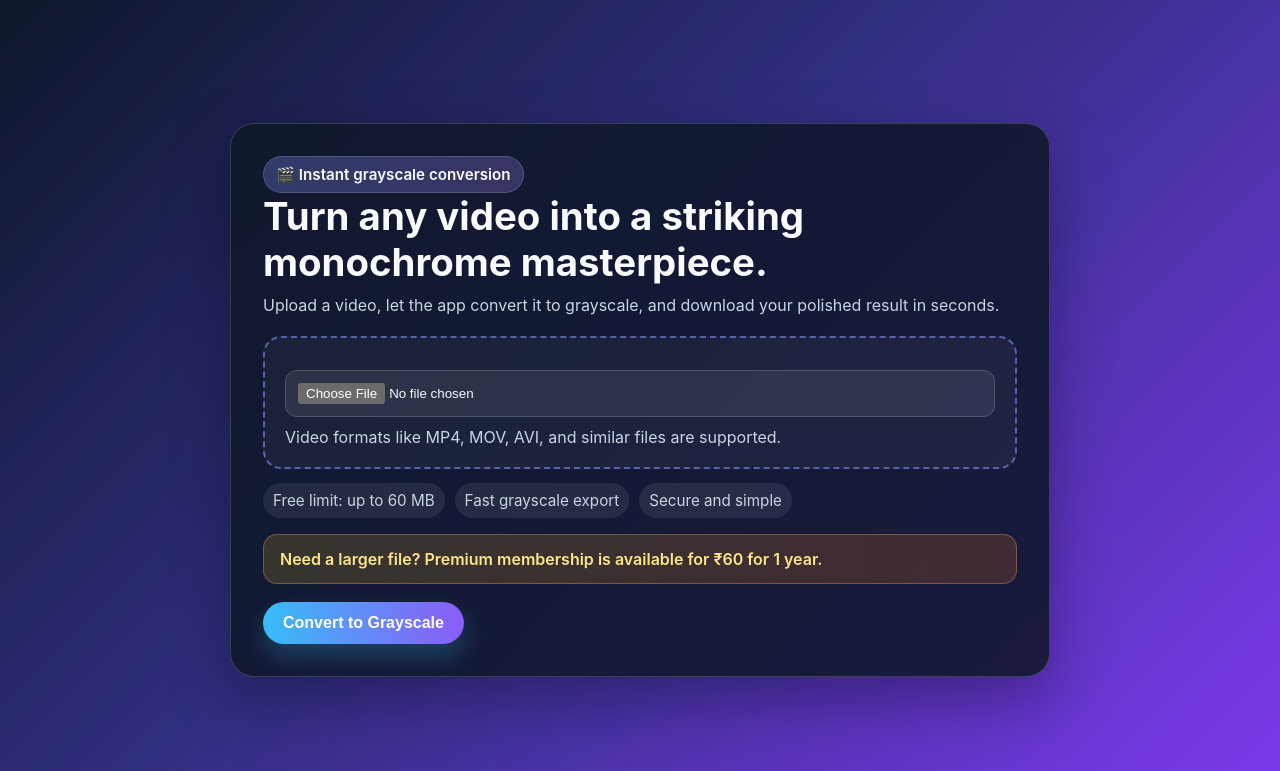
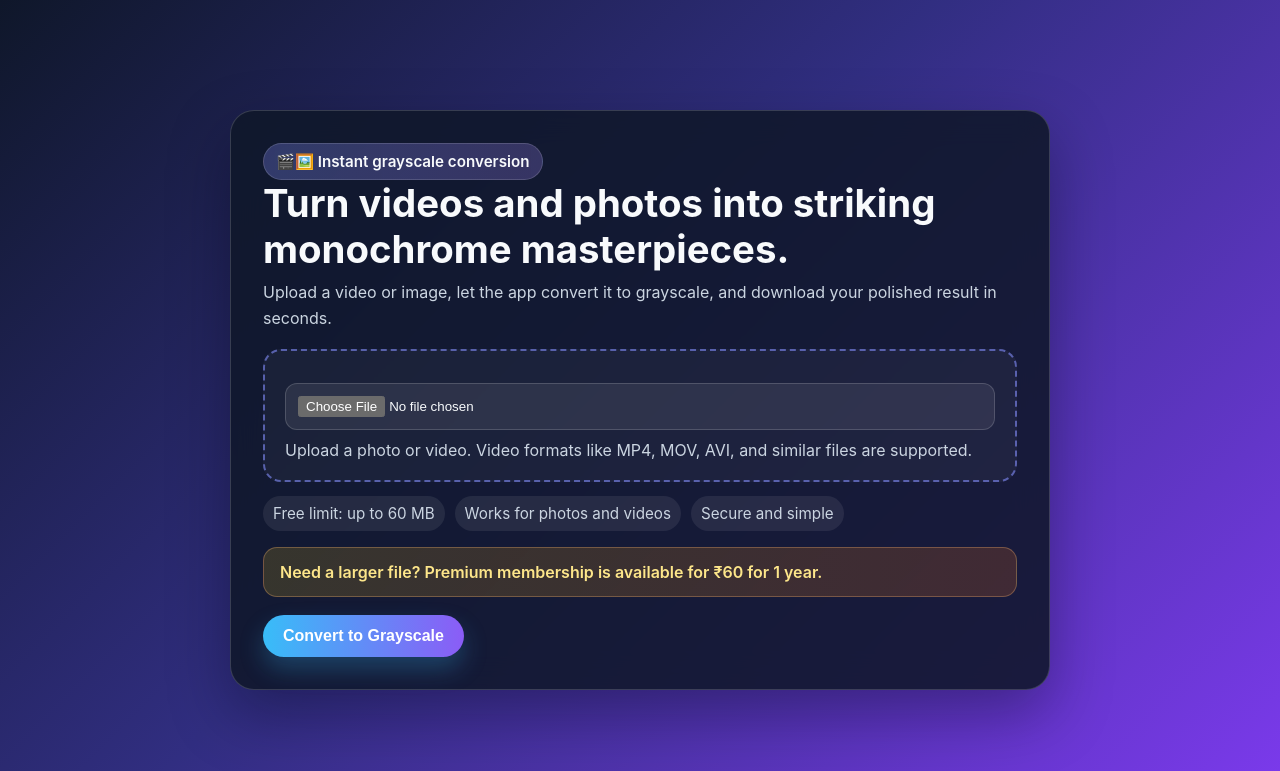
Before and after one commit to SagarDhillon01/Greyscale-video, a Flask app: page / in a window 1280 px wide. Shown: the top 771 px of the page. Run offline with Flask 3, Linux system fonts and the light colour scheme; parts of the project's set-up code (start-up, migrations or seed data) failed here and were passed over.

Commit message:
Support grayscale photos alongside videos

```diff
--- a/app.py
+++ b/app.py
@@ -3,6 +3,7 @@ import uuid
 from pathlib import Path
 
 import cv2
+import numpy as np
 from flask import Flask, flash, redirect, render_template, request, send_file
 from werkzeug.exceptions import RequestEntityTooLarge
 
@@ -43,52 +44,67 @@ def handle_too_large(_):
 @app.route("/", methods=["GET", "POST"])
 def index():
     if request.method == "POST":
-        if "video" not in request.files or request.files["video"].filename == "":
-            flash("Please choose a video file.")
+        if "media" not in request.files or request.files["media"].filename == "":
+            flash("Please choose a file.")
             return redirect(request.url)
 
-        uploaded_file = request.files["video"]
-        if not uploaded_file.mimetype.startswith("video/"):
-            flash("Please upload a valid video file, not an image.")
-            return redirect(request.url)
-
+        uploaded_file = request.files["media"]
+        mime_type = uploaded_file.mimetype or ""
         file_size = get_video_size(uploaded_file)
         if file_size > MAX_VIDEO_SIZE_BYTES:
             flash(premium_message())
             return redirect(request.url)
 
-        file_ext = Path(uploaded_file.filename).suffix.lower() or ".mp4"
+        file_ext = Path(uploaded_file.filename).suffix.lower() or ".jpg"
         input_path = UPLOAD_DIR / f"{uuid.uuid4().hex}{file_ext}"
-        output_path = UPLOAD_DIR / f"{input_path.stem}_gray.mp4"
-
         uploaded_file.save(input_path)
 
-        cap = cv2.VideoCapture(str(input_path))
-        if not cap.isOpened():
-            flash("Could not open the uploaded video.")
-            return redirect(request.url)
+        if mime_type.startswith("video/"):
+            output_path = UPLOAD_DIR / f"{input_path.stem}_gray.mp4"
+            cap = cv2.VideoCapture(str(input_path))
+            if not cap.isOpened():
+                flash("Could not open the uploaded video.")
+                return redirect(request.url)
 
-        fps = cap.get(cv2.CAP_PROP_FPS) or 24
-        width = int(cap.get(cv2.CAP_PROP_FRAME_WIDTH))
-        height = int(cap.get(cv2.CAP_PROP_FRAME_HEIGHT))
+            fps = cap.get(cv2.CAP_PROP_FPS) or 24
+            width = int(cap.get(cv2.CAP_PROP_FRAME_WIDTH))
+            height = int(cap.get(cv2.CAP_PROP_FRAME_HEIGHT))
 
-        fourcc = cv2.VideoWriter_fourcc(*"mp4v")
-        out = cv2.VideoWriter(str(output_path), fourcc, fps, (width, height))
-        if not out.isOpened():
-            flash("Could not create the output video.")
-            return redirect(request.url)
+            fourcc = cv2.VideoWriter_fourcc(*"mp4v")
+            out = cv2.VideoWriter(str(output_path), fourcc, fps, (width, height))
+            if not out.isOpened():
+                flash("Could not create the output video.")
+                return redirect(request.url)
 
-        while True:
-            ok, frame = cap.read()
-            if not ok:
-                break
-            gray = cv2.cvtColor(frame, cv2.COLOR_BGR2GRAY)
-            out.write(cv2.cvtColor(gray, cv2.COLOR_GRAY2BGR))
+            while True:
+                ok, frame = cap.read()
+                if not ok:
+                    break
+                gray = cv2.cvtColor(frame, cv2.COLOR_BGR2GRAY)
+                out.write(cv2.cvtColor(gray, cv2.COLOR_GRAY2BGR))
 
-        cap.release()
-        out.release()
+            cap.release()
+            out.release()
+            return send_file(output_path, as_attachment=True, download_name=output_path.name)
 
-        return send_file(output_path, as_attachment=True, download_name=output_path.name)
+        if mime_type.startswith("image/") or file_ext in {".jpg", ".jpeg", ".png", ".bmp", ".gif", ".tif", ".tiff"}:
+            image = cv2.imread(str(input_path), cv2.IMREAD_COLOR)
+            if image is None:
+                flash("Could not open the uploaded image.")
+                return redirect(request.url)
+
+            gray_image = cv2.cvtColor(image, cv2.COLOR_BGR2GRAY)
+            output_path = UPLOAD_DIR / f"{input_path.stem}_gray.jpg"
+            success, encoded = cv2.imencode(".jpg", gray_image)
+            if not success:
+                flash("Could not create the grayscale image.")
+                return redirect(request.url)
+
+            output_path.write_bytes(encoded.tobytes())
+            return send_file(output_path, as_attachment=True, download_name=output_path.name)
+
+        flash("Please upload a valid image or video file.")
+        return redirect(request.url)
 
     return render_template("index.html", max_video_size_mb=MAX_VIDEO_SIZE_MB)
 
--- a/templates/index.html
+++ b/templates/index.html
@@ -143,9 +143,9 @@
     <div class="card">
       <div class="hero">
         <div>
-          <div class="pill">🎬 Instant grayscale conversion</div>
-          <h1>Turn any video into a striking monochrome masterpiece.</h1>
-          <p>Upload a video, let the app convert it to grayscale, and download your polished result in seconds.</p>
+          <div class="pill">🎬🖼️ Instant grayscale conversion</div>
+          <h1>Turn videos and photos into striking monochrome masterpieces.</h1>
+          <p>Upload a video or image, let the app convert it to grayscale, and download your polished result in seconds.</p>
         </div>
       </div>
 
@@ -159,13 +159,13 @@
 
       <form method="post" enctype="multipart/form-data">
         <div class="upload-box">
-          <input type="file" name="video" accept="video/*" required />
-          <p style="margin: 0; color: #cbd5e1;">Video formats like MP4, MOV, AVI, and similar files are supported.</p>
+          <input type="file" name="media" accept="image/*,video/*" required />
+          <p style="margin: 0; color: #cbd5e1;">Upload a photo or video. Video formats like MP4, MOV, AVI, and similar files are supported.</p>
         </div>
 
         <div class="info-row">
           <span class="feature">Free limit: up to {{ max_video_size_mb }} MB</span>
-          <span class="feature">Fast grayscale export</span>
+          <span class="feature">Works for photos and videos</span>
           <span class="feature">Secure and simple</span>
         </div>
 
```
Also changed, not shown: tests/test_app.py (+22 -2 lines).
